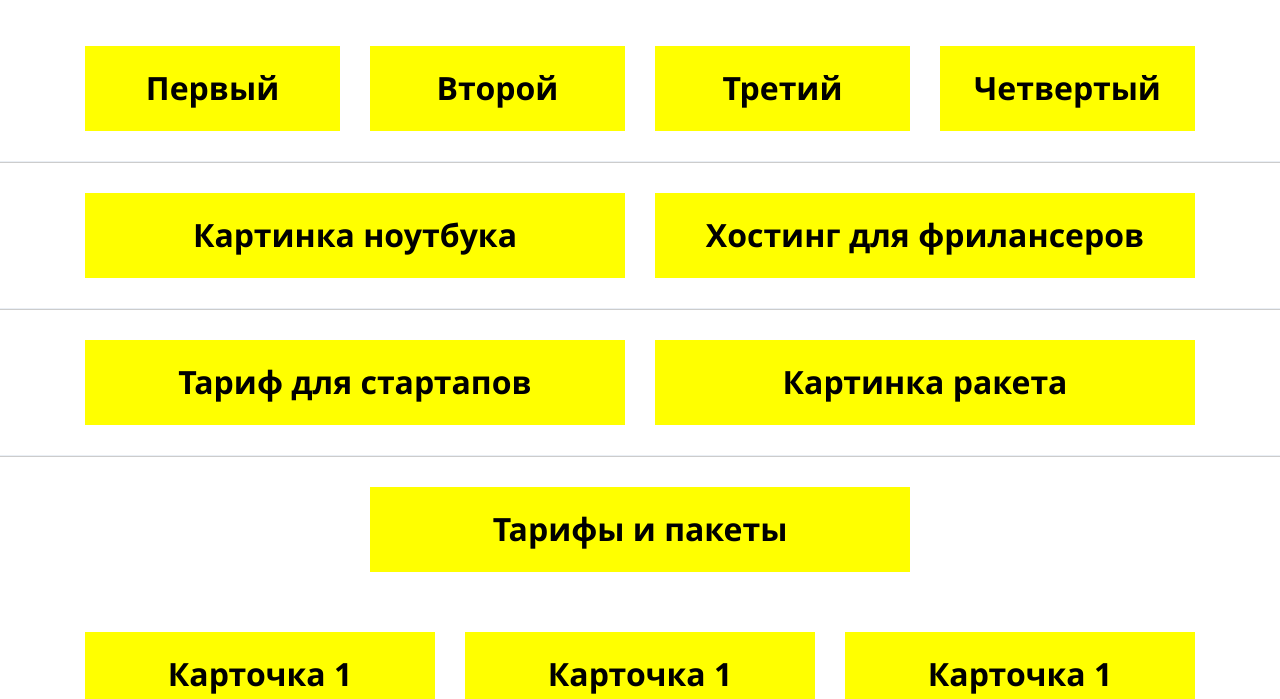
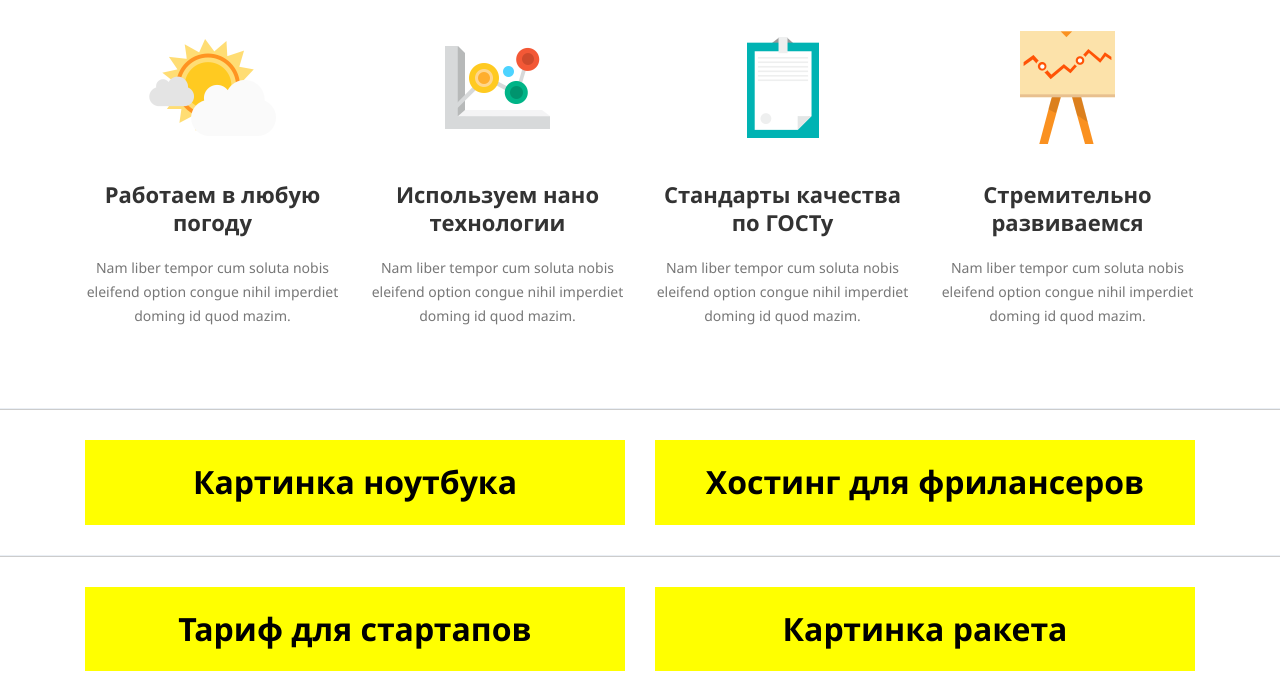
Before and after one commit to javafvr/apollo, a website: page pug/index.pug in a window 1280 px wide. Shown: the part 737-1436 px from the top of the page. Drawn offline with nearby package versions, Linux system fonts and the light colour scheme; files that its build step writes are made by us from their sources; files whose address does not match are found by name.

Commit message:
add benefits

```diff
--- a/less/main.less
+++ b/less/main.less
@@ -13,6 +13,7 @@
 @import "sections/_navigation";
 @import "sections/_slider";
 @import "sections/_top-slider-theme";
+@import "sections/_benefits";
 
 .block{
 	background-color: yellow;
@@ -25,11 +26,9 @@
 	margin-bottom: 30px;
 }
 
-// .slider{
-// 	background-color: #215993;
-// 	padding-top: 30px;
-// 	padding-bottom: 30px;
-// }
+.text-center{
+	text-align: center;
+}
 
 .line{
 	border-bottom: 1px solid #ccc;
--- /dev/null
+++ b/less/sections/_benefits.less
@@ -0,0 +1,58 @@
+.benefit-block{
+	padding-bottom: 40px;
+	&:last-child{
+		padding-bottom: 0;
+	}
+
+	@media (min-width:768px){
+		padding-bottom: 50px;
+		&:nth-last-child(1),
+		&:nth-last-child(2) {
+			padding-bottom: 0;
+		}
+	}
+
+	@media (min-width:1200px){
+		padding-bottom: 0;
+	}
+
+
+	.benefit-block__header{
+		margin-top: 25px;
+		margin-bottom: 15px;
+		font-size: 18px;
+		font-weight: 700;
+		line-height: 24px;
+		color: #333;
+		@media (min-width:1200px){
+			font-size: 22px;
+			line-height: 28px;
+
+		}
+
+	}
+
+	.benefit-block__img{
+		display: table;
+		height: 130px;
+		width: 100%;
+
+
+
+		div{
+			display: table-cell;
+			vertical-align: middle;
+		}
+	}
+	.benefit-block__descr{
+		font-size: 18px;
+		line-height: 24px;
+		color: #777;
+
+		@media (min-width: 1200px){
+			margin-top: 20px;
+			font-size: 14px;
+			line-height: 24px;
+		}
+	}
+}
--- a/pug/index.pug
+++ b/pug/index.pug
@@ -72,19 +72,34 @@ html(lang="ru")
 							.d-block.d-md-none
 								.slider__title Highload площадка
 								.slider__slogan Супер мощные сервера, мгновенная масштабируемость.
-		.container
-			.row.justify-content-center
-				.col-md-6
-					.block Как мы работаем
+		//- Benefits
+		.container.section.text-center
+			.heading Как мы работаем
 			.row
-				.col-md-6.col-xl-3
-					.block Первый
-				.col-md-6.col-xl-3
-					.block Второй
-				.col-md-6.col-xl-3
-					.block Третий
-				.col-md-6.col-xl-3
-					.block Четвертый
+				.col-md-6.col-xl-3.benefit-block
+					.benefit-block__img
+						div
+							img(src="img/images/weather.png" alt="Работаем в любую погоду")
+					.benefit-block__header Работаем в любую  погоду
+					.benefit-block__descr Nam liber tempor cum soluta nobis eleifend option congue nihil imperdiet doming id quod mazim.
+				.col-md-6.col-xl-3.benefit-block
+					.benefit-block__img
+						div
+							img(src="img/images/graph.png"	alt="Используем нано технологии")
+					.benefit-block__header Используем нано технологии
+					.benefit-block__descr Nam liber tempor cum soluta nobis eleifend option congue nihil imperdiet doming id quod mazim.
+				.col-md-6.col-xl-3.benefit-block
+					.benefit-block__img
+						div
+							img(src="img/images/flipchart.png" alt="Стандарты качества  по ГОСТу")
+					.benefit-block__header Стандарты качества  по ГОСТу
+					.benefit-block__descr Nam liber tempor cum soluta nobis eleifend option congue nihil imperdiet doming id quod mazim.
+				.col-md-6.col-xl-3.benefit-block
+					.benefit-block__img
+						div
+							img(src="img/images/presentation.png" alt="Стремительно  развиваемся")
+					.benefit-block__header Стремительно  развиваемся
+					.benefit-block__descr Nam liber tempor cum soluta nobis eleifend option congue nihil imperdiet doming id quod mazim.
 		.line
 		.container
 			.row
```
Also changed, not shown: docs/css/main.css, docs/index.html.
